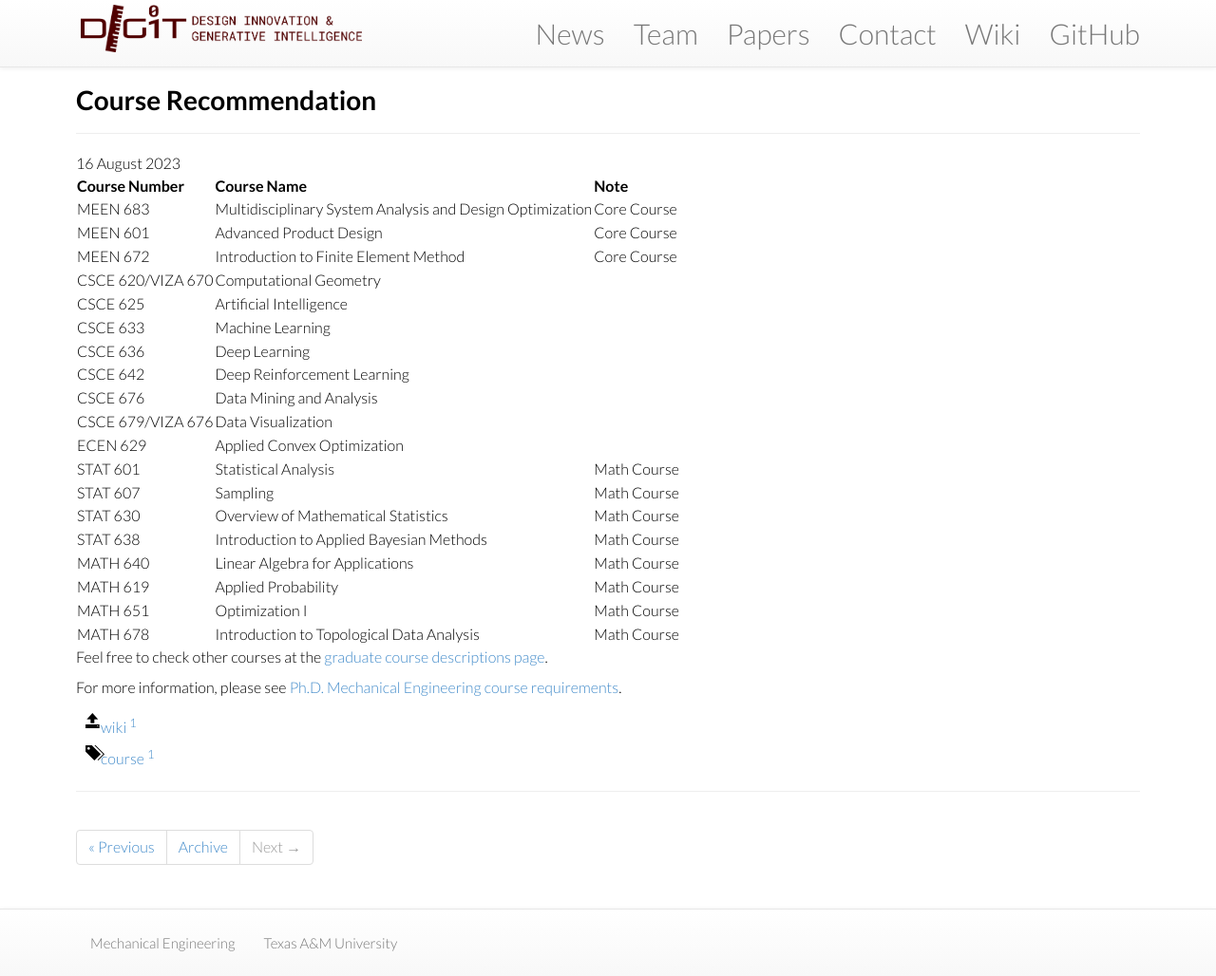
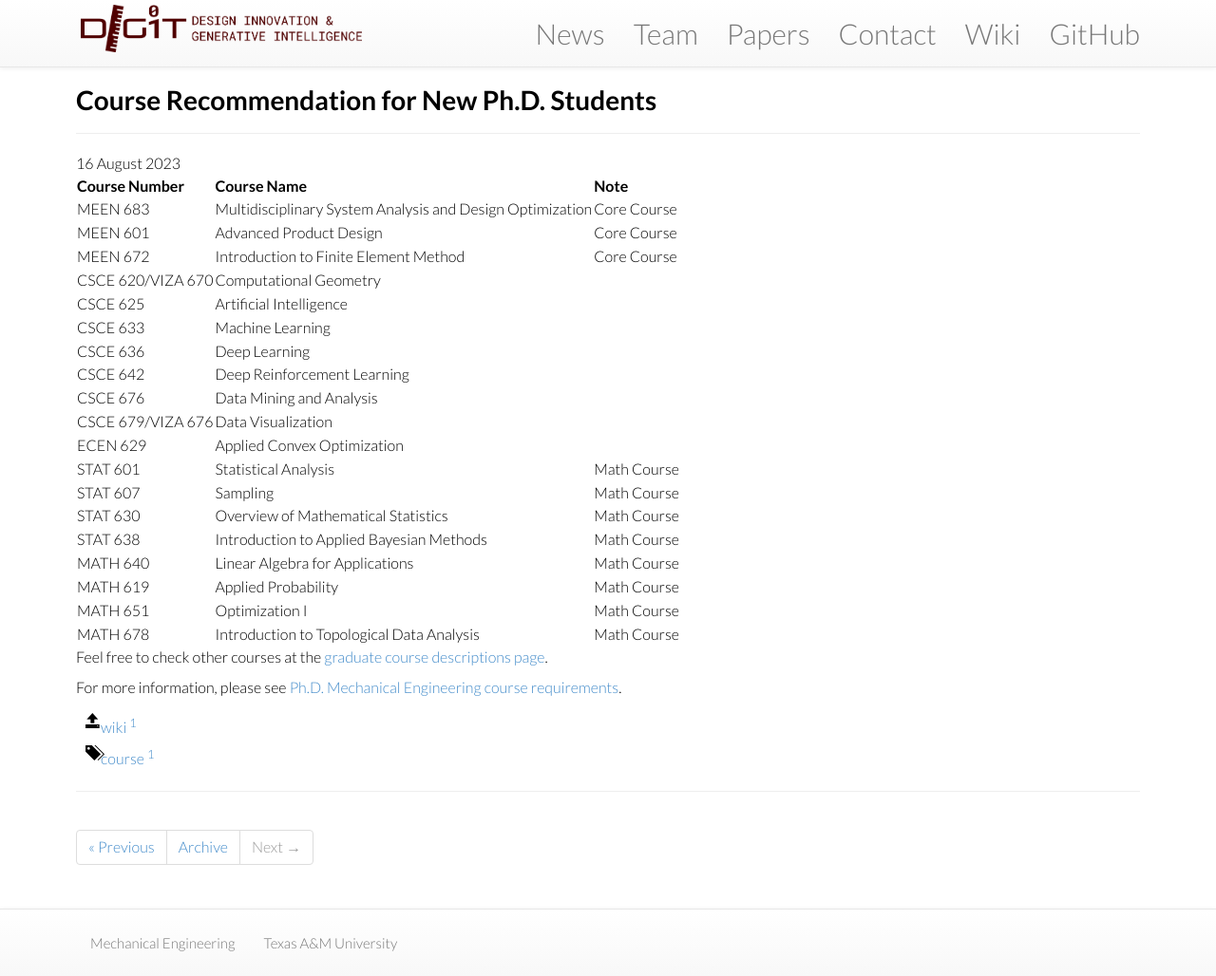
Before and after one commit to jihao2021/trojanbears, a Jekyll site: the page built from wiki/_posts/2023-08-16-course-recommendation.md, in a window 1280 px wide and 1028 px high. Shown: the whole window at 95% size. Built offline with Jekyll 4.4.1, drawn with Linux system fonts in a browser that asks for light colours; nearby versions of some CDN libraries.

Commit message:
Update 2023-08-16-course-recommendation.md

```diff
--- a/wiki/_posts/2023-08-16-course-recommendation.md
+++ b/wiki/_posts/2023-08-16-course-recommendation.md
@@ -1,6 +1,6 @@
 ---
 layout: news
-title: "Course Recommendation"
+title: "Course Recommendation for New Ph.D. Students"
 author: "Wei Chen"
 author_handle: "weichen"
 image:
```
